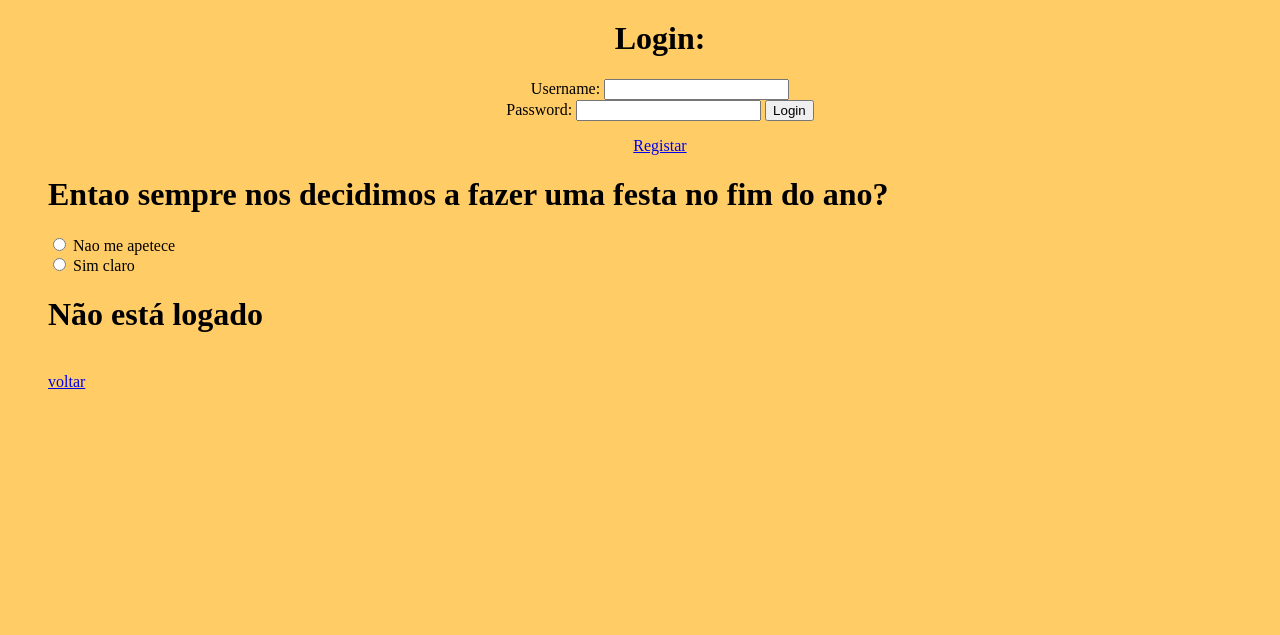
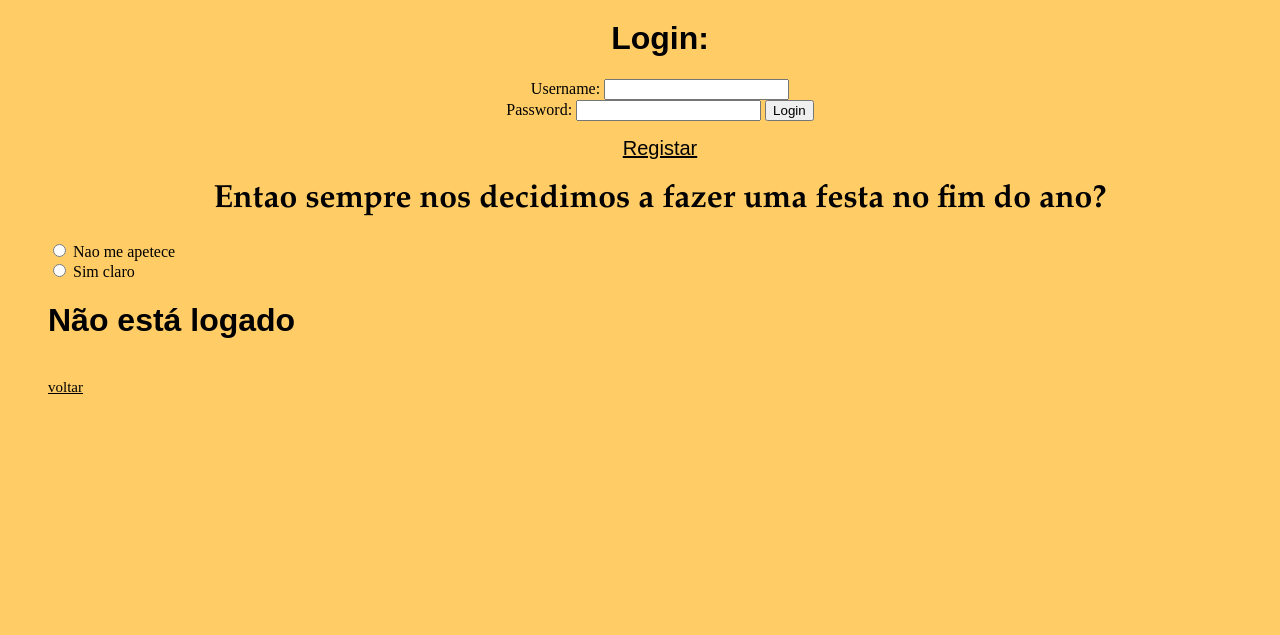
Before and after one commit to tsfoa-iscte/sitepr, a Django app: page /votacao/1 in a window 1280 px wide. Shown: the part 109-744 px from the top of the page. Run offline with Django 3.2, Linux system fonts and the light colour scheme; data comes from the database, SQL or seed files in the repository; both versions use the stored data as it was after the commit.

Commit message:
salvar e enviar

```diff
--- a/sitepr/votacao/static/votacao/style.css
+++ b/sitepr/votacao/static/votacao/style.css
@@ -13,3 +13,27 @@ background-color: #FFCC66;
   margin-right: auto;
   width: 35%;
 }
+h1{
+    font-family: Arial;
+    font-size: xx-large;
+}
+
+a{
+    font-family: Arial;
+    font-size: 20px;
+    color: black;
+}
+a:hover { color: #f8a100; }
+
+.voltar{
+    color: black;
+    font-size: 15px;
+    font-family: Bahnschrift;
+}
+voltar:hover { color: #f8a100; }
+
+.questao{
+    text-align: center;
+    font-family: "Book Antiqua";
+
+}
--- a/sitepr/votacao/templates/votacao/criarquestao.html
+++ b/sitepr/votacao/templates/votacao/criarquestao.html
@@ -14,5 +14,5 @@ Questão:
 <input type="submit" value="Submit">
 
 </form>
-<a href="/votacao">voltar</a>
+<a class="voltar" href="/votacao">voltar</a>
 {%endblock%}
--- a/sitepr/votacao/templates/votacao/detalhe.html
+++ b/sitepr/votacao/templates/votacao/detalhe.html
@@ -1,15 +1,13 @@
 {% extends "votacao/base.html" %}
 {% block sidebar %}
-<h1>{{ questao.questao_texto }}</h1>
+<h1 class="questao">{{ questao.questao_texto }}</h1>
 {% if error_message %}
 <p><strong>{{ error_message }}</strong></p>
 {% endif %}
 <form action="{% url 'votacao:voto' questao.id %}" method="post">
 {% csrf_token %}
 {% for opcao in questao.opcao_set.all %}
-<input type="radio" name="opcao"
-id="opcao{{ forloop.counter }}"
-value="{{ opcao.id }}" />
+<input type="radio" name="opcao" id="opcao{{ forloop.counter }}" value="{{ opcao.id }}" />
 <label for="opcao{{ forloop.counter }}">
 {{ opcao.opcao_texto }}
 </label>
@@ -29,5 +27,5 @@ value="{{ opcao.id }}" />
 <a href="{% url 'votacao:deletequestao' questao.id %}">apagar questao</a>
     {%endif%}
 
-<br><a href="/votacao">voltar</a>
+<br><a class="voltar" href="/votacao">voltar</a>
 {%endblock%}
--- a/sitepr/votacao/templates/votacao/novaopcao.html
+++ b/sitepr/votacao/templates/votacao/novaopcao.html
@@ -9,5 +9,5 @@
             <input type="text" name="opcao" id="opcao" value="" />
             <input type="Submit" value="submit" />
         </form>
-<a href="/votacao">voltar</a>
+<a class="voltar" href="/votacao">voltar</a>
 {%endblock%}
--- a/sitepr/votacao/templates/votacao/perfil.html
+++ b/sitepr/votacao/templates/votacao/perfil.html
@@ -16,5 +16,5 @@
 <h2>Email: {{ request.user.email }}</h2>
 <h2>Fotografia de perfil:</h2> <img src=" {{request.user.aluno.file}} " width="250" height="250"><br>
 {% endif %}
-<a href="/votacao">voltar</a>
+<a class="voltar" href="/votacao">voltar</a>
 </body></html>
--- a/sitepr/votacao/templates/votacao/registar.html
+++ b/sitepr/votacao/templates/votacao/registar.html
@@ -25,7 +25,7 @@
             <input type="file" name="myfile"><br>
             <input type="Submit" value="Registar" />
         </form>
-        <a href="/votacao">voltar</a>
+        <a class="voltar" href="/votacao">voltar</a>
     </div>
 </body>
 </html>
--- a/sitepr/votacao/templates/votacao/registo_invalido.html
+++ b/sitepr/votacao/templates/votacao/registo_invalido.html
@@ -6,6 +6,6 @@
 </head>
 <body>
     <h1>Deve de ser um email no formato:....@iscte-iul.pt</h1>
-    <a href="registar">Voltar</a><br>
+    <a class="voltar" href="registar">Voltar</a><br>
 </body>
 </html>
--- a/sitepr/votacao/templates/votacao/resultados.html
+++ b/sitepr/votacao/templates/votacao/resultados.html
@@ -10,5 +10,5 @@ voto{{ opcao.votos|pluralize }}</li>
 </ul>
 <a href="{% url 'votacao:detalhe' questao.id %}">Votar
 novamente?</a><br>
-<a href="/votacao">voltar</a>
+<a class="voltar" href="/votacao">voltar</a>
 {%endblock%}
--- a/sitepr/votacao/templates/votacao/usercriado.html
+++ b/sitepr/votacao/templates/votacao/usercriado.html
@@ -2,5 +2,5 @@
  {% load static %}
      <link rel="stylesheet" type="text/css" href="{% static 'votacao/style.css' %}" />
 <h1>User criado</h1>
-<a href="/votacao">voltar</a>
+<a class="voltar" href="/votacao">voltar</a>
 </html>
--- a/sitepr/votacao/views.py
+++ b/sitepr/votacao/views.py
@@ -9,6 +9,7 @@ from .models import Questao, Opcao, Aluno
 from django.contrib.auth import authenticate, login
 from django.contrib.auth.models import User
 from django.contrib.auth import logout
+from django.contrib.auth.decorators import permission_required
 
 def email_check(user):
     return user.email.endswith('@iscte-iul.pt')
@@ -52,7 +53,8 @@ def voto(request, questao_id):
         # voltar para a página web anterior.
     return HttpResponseRedirect(reverse('votacao:resultados', args=(questao.id,)))
 
-@login_required(login_url='/votacao/')
+
+@permission_required('votacao.criarquestao',login_url='/votacao/')
 def criarquestao(request):
     if request.method == 'POST':
         try:
@@ -80,7 +82,7 @@ def novaopcao(request,questao_id):
         newopcao.save()
         return HttpResponseRedirect(reverse('votacao:detalhe', args=(questao.id,)))"""
 
-@login_required(login_url='/votacao/')
+@permission_required('votacao.novaopcao',login_url='/votacao/')
 def novaopcao(request,questao_id):
     questao = get_object_or_404(Questao, pk=questao_id)
     if request.method == 'POST':
```
Also changed, not shown: sitepr/votacao/templates/votacao/static/votacao/style.css (added, +7 -0 lines), sitepr/db.sqlite3, sitepr/votacao/templates/votacao/static/votacao/images/imagem.jpg (added).
